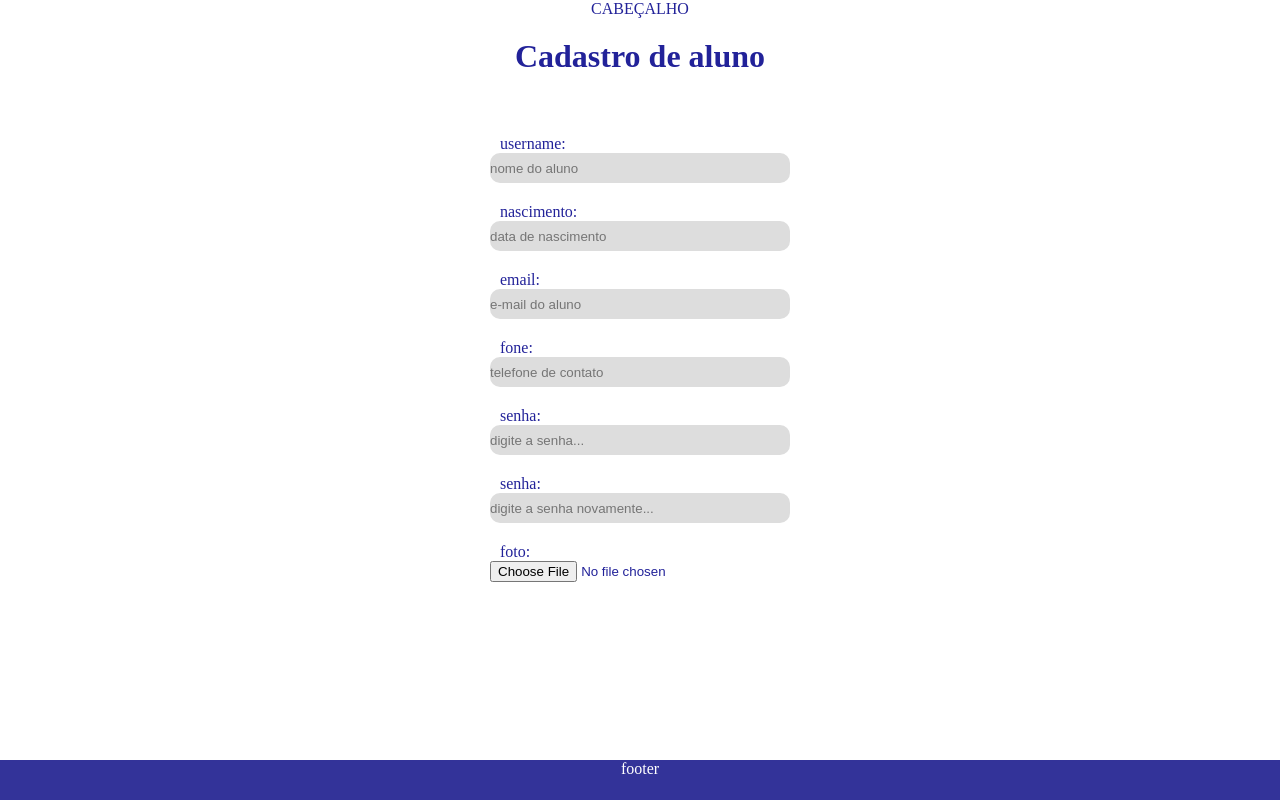
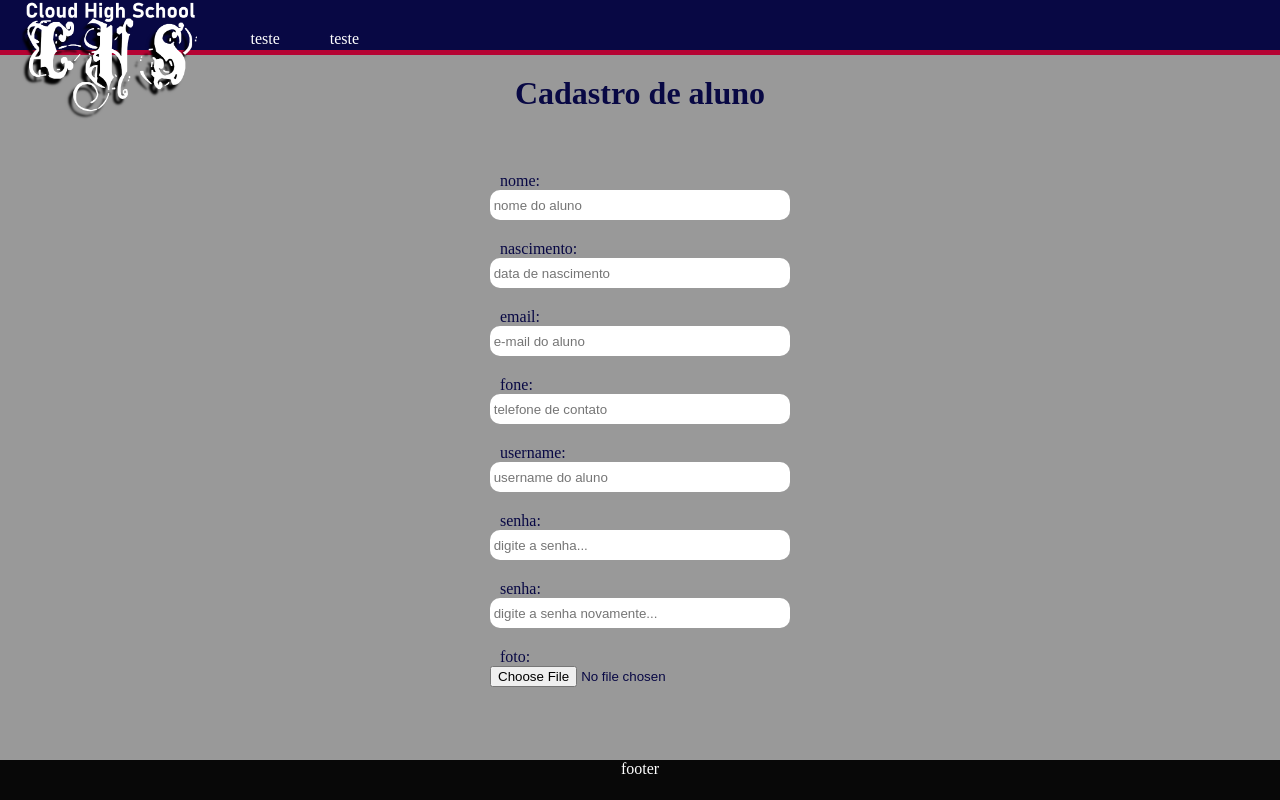
Before and after one commit to RichardGLara/avaliacao_pre_aws, a plain HTML site: page index.html in a window 1280 px wide. Drawn offline with Linux system fonts and the light colour scheme.

Commit message:
Updating grafical interface...

```diff
--- a/index.html
+++ b/index.html
@@ -9,35 +9,46 @@
 <body>
 
     <header>
-        <div>CABEÇALHO</div>
+        <div class="header_div">
+            <img class="header_logo" src="img/logo.png" alt="">
+            <li class="header_links">
+                <ol class="list_links">teste</ol>
+                <ol class="list_links">teste</ol>
+            </li>
+        </div>
     </header>
+    <div class="line_red"></div>
 
     <h1>Cadastro de aluno</h1>
 
     <form action="" id="form">
     <div class="form_infos">
-        <label class="form_title" for="">username:</label>
-        <input class="form_input" type="text" placeholder="nome do aluno">
+        <label class="form_title" for="">nome:</label>
+        <input class="form_input" type="text" placeholder=" nome do aluno">
     </div>
     <div class="form_infos">
         <label class="form_title" for="">nascimento:</label>
-        <input class="form_input" type="text" placeholder="data de nascimento">
+        <input class="form_input" type="text" placeholder=" data de nascimento">
     </div>
     <div class="form_infos">
         <label class="form_title" for="">email:</label>
-        <input class="form_input" type="text" placeholder="e-mail do aluno">
+        <input class="form_input" type="text" placeholder=" e-mail do aluno">
     </div>
     <div class="form_infos">
         <label class="form_title" for="">fone:</label>
-        <input class="form_input" type="text" placeholder="telefone de contato">
+        <input class="form_input" type="text" placeholder=" telefone de contato">
+    </div>
+    <div class="form_infos">
+        <label class="form_title" for="">username:</label>
+        <input class="form_input" type="text" placeholder=" username do aluno">
     </div>
     <div class="form_infos">
         <label class="form_title" for="">senha:</label>
-        <input class="form_input" type="text" placeholder="digite a senha...">
+        <input class="form_input" type="text" placeholder=" digite a senha...">
     </div>
     <div class="form_infos">
         <label class="form_title" for="">senha:</label>
-        <input class="form_input" type="text" placeholder="digite a senha novamente...">
+        <input class="form_input" type="text" placeholder=" digite a senha novamente...">
     </div>
     <div class="form_infos">
         <label class="form_title" for="">foto:</label>
--- a/style.css
+++ b/style.css
@@ -9,8 +9,15 @@ body {
     display: flex;
     flex-direction: column;
     align-items: center;
-    color: #222299;
-    background-color: #ffffff;
+    color: #080844;
+    background-color: #999999;
+}
+
+header {
+    background-color: #080844;
+    color: #ffffff;
+    height: 50px;
+    width: 100%;
 }
 
 h1 {
@@ -22,7 +29,7 @@ form {
 }
 
 footer {
-    background-color: #333399;
+    background-color: #080808;
     color: #ffffff;
     display: flex;
     flex-direction: row;
@@ -31,6 +38,33 @@ footer {
     bottom: 0;
     height: 40px;
     width: 100%;
+}
+
+.header_div {
+    display: flex;
+    flex-direction: row;
+}
+
+.header_logo {
+    height: 120px;
+    margin-left: 20px;
+    z-index: 999;
+}
+
+.header_links {
+    display: flex;
+    flex-direction: row;
+    margin-top: 30px;
+}
+
+.list_links {
+    margin-left: 50px;
+}
+
+.line_red {
+    background-color: #b60333;
+    width: 100%;
+    height: 5px;
 }
 
 .form_infos {
@@ -48,5 +82,5 @@ footer {
     margin-bottom: 20px;
     border-style: none;
     border-radius: 10px;
-    background-color: #dddddd;
+    background-color: #ffffff;
 }
```
Also changed, not shown: img/logo.png (added).
